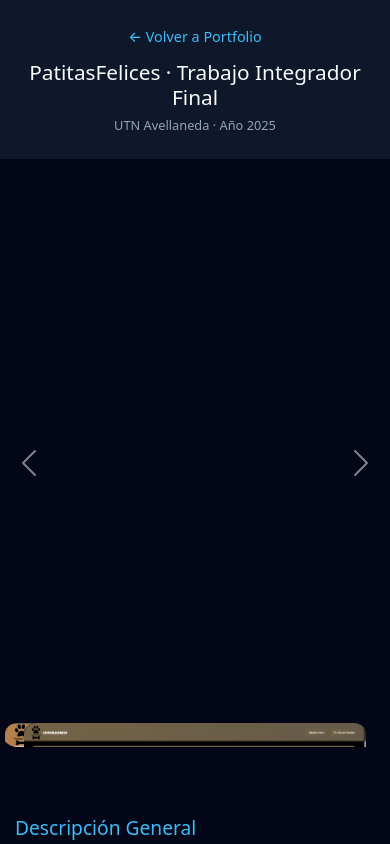
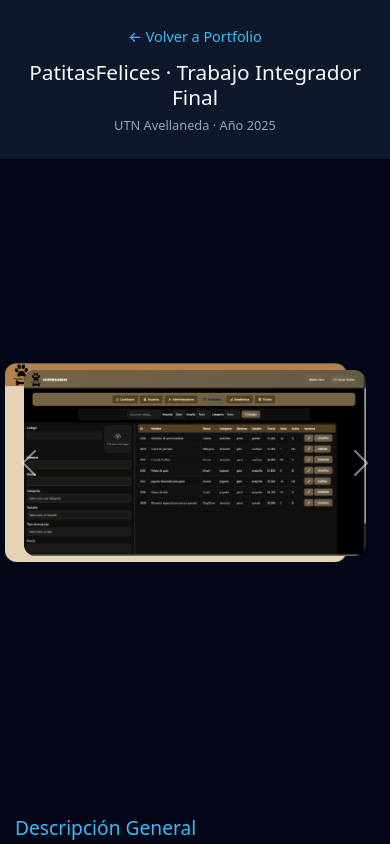
Before and after one commit to Lorenzogomezmartins/portafolio-lorenzo, a plain HTML site: page Portafolio/pages/PatitasFelices.html in a window 390 px wide. Shown: the top 844 px of the page. Drawn offline with nearby package versions, Linux system fonts and the light colour scheme.

Commit message:
Add files via upload

```diff
--- a/Portafolio/styles/PatitasFelices.css
+++ b/Portafolio/styles/PatitasFelices.css
@@ -200,20 +200,24 @@ body {
     background-color: #020617;
   }
 
-  /* Cada slide se adapta al contenido y se centra */
+  /* Cada slide se adapta automáticamente y centra la imagen */
   #carouselPatitas .carousel-item {
-    display: block;       /* no usar flex, altura dinámica */
+    display: flex;
+    justify-content: center;
+    align-items: center;
+    min-height: 300px; /* altura mínima para tablets */
     text-align: center;
   }
 
-  /* Imágenes proporcionales y centradas */
-  #carouselPatitas img {
-    width: 100%;          /* ocupa todo el ancho disponible */
-    height: auto;         /* altura proporcional */
-    max-height: 600px;    /* límite máximo de altura */
+  /* Imagen adaptable y centrada */
+  #carouselPatitas .carousel-item img {
+    max-width: 100%;       /* no se desborda del contenedor */
+    max-height: 500px;     /* altura máxima para tablets */
+    width: auto;           /* mantiene proporción */
+    height: auto;
     object-fit: contain;
     border-radius: 12px;
-    display: inline-block;
+    display: block;
     margin: 0 auto;
   }
 
@@ -275,12 +279,23 @@ body {
   }
 
   /* CARRUSEL PATITAS */
-  #carouselPatitas img {
-    width: 100%;
+  #carouselPatitas .carousel-item {
+    min-height: 220px; /* altura mínima en móviles */
+    display: flex;
+    justify-content: center;
+    align-items: center;
+    text-align: center;
+  }
+
+  #carouselPatitas .carousel-item img {
+    max-width: 100%;
+    max-height: 300px; /* altura máxima en móviles */
+    width: auto;
     height: auto;
-    max-height: 350px;    /* altura menor en móviles */
     object-fit: contain;
     border-radius: 12px;
+    display: block;
+    margin: 0 auto;
   }
 
   /* CONTENIDO */
```
